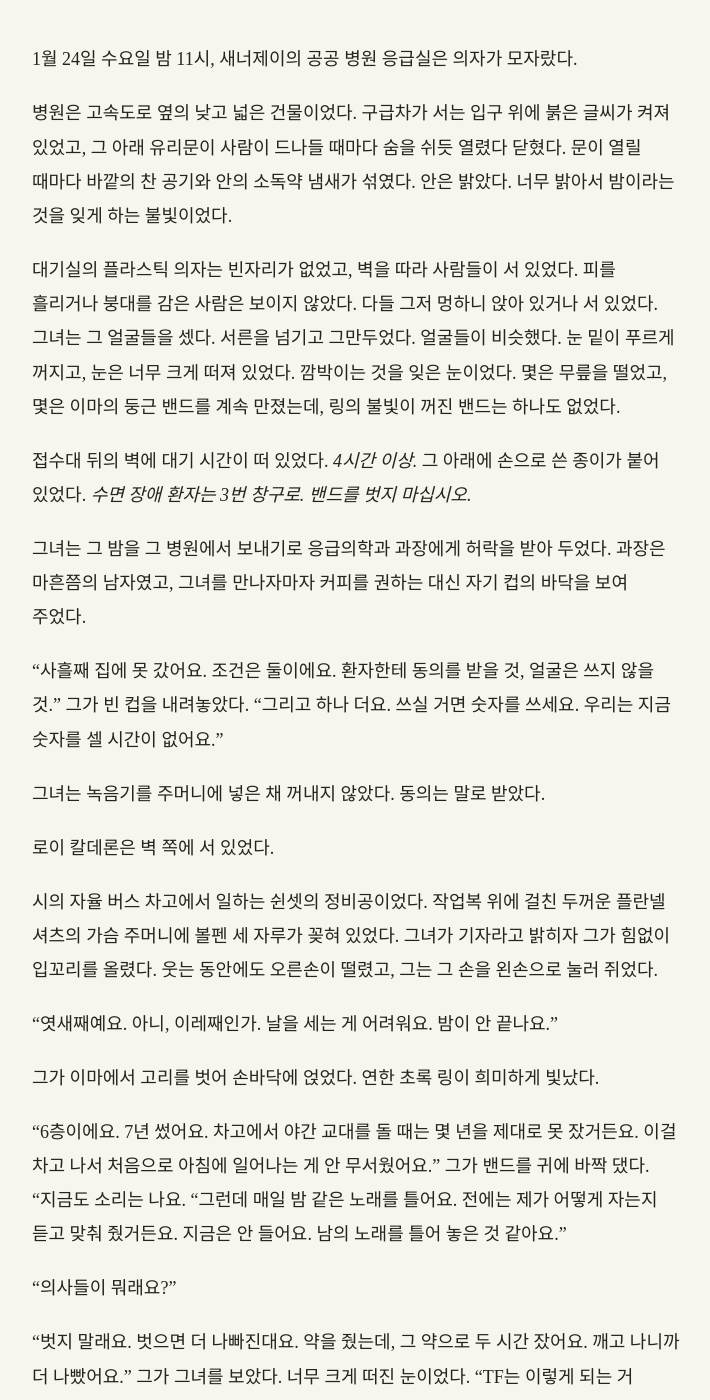
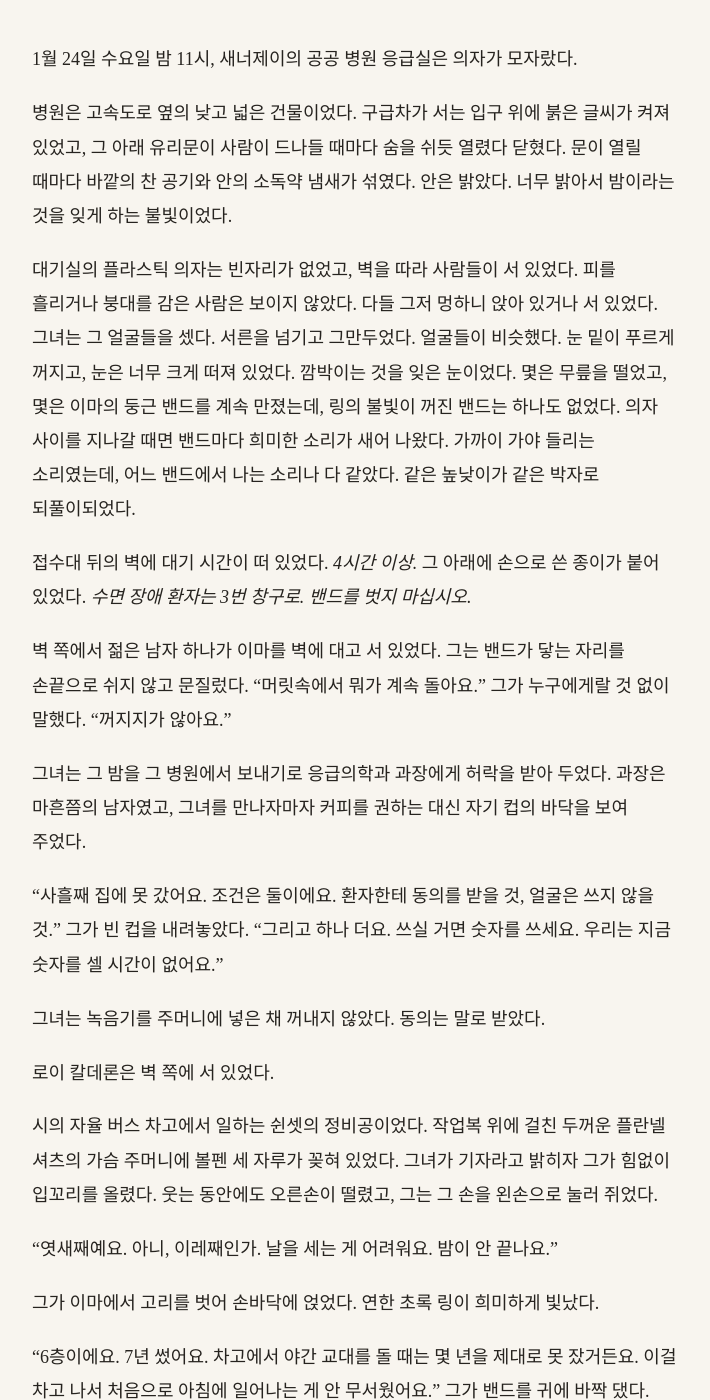
Before and after one commit to kangkkang/writer_s1_public, a Jekyll site: the page built from vol2/045.md, in a window 1280 px wide and 1400 px high, scrolled down 4940 px. Shown: the whole window, without its empty margins (284-994 px from the left). Built offline with Jekyll 4.4.1, drawn with Linux system fonts in a browser that asks for light colours; our own code applies the rules of GitHub Pages for plain Markdown files; some of the changed text lies outside the part shown.

Commit message:
Update from https://github.com/kangkkang/writer_s1/commit/b7e64c786f5910e40a9157c998e821b74a710841

```diff
--- a/vol2/045.md
+++ b/vol2/045.md
@@ -100,9 +100,11 @@
 
 병원은 고속도로 옆의 낮고 넓은 건물이었다. 구급차가 서는 입구 위에 붉은 글씨가 켜져 있었고, 그 아래 유리문이 사람이 드나들 때마다 숨을 쉬듯 열렸다 닫혔다. 문이 열릴 때마다 바깥의 찬 공기와 안의 소독약 냄새가 섞였다. 안은 밝았다. 너무 밝아서 밤이라는 것을 잊게 하는 불빛이었다.
 
-대기실의 플라스틱 의자는 빈자리가 없었고, 벽을 따라 사람들이 서 있었다. 피를 흘리거나 붕대를 감은 사람은 보이지 않았다. 다들 그저 멍하니 앉아 있거나 서 있었다. 그녀는 그 얼굴들을 셌다. 서른을 넘기고 그만두었다. 얼굴들이 비슷했다. 눈 밑이 푸르게 꺼지고, 눈은 너무 크게 떠져 있었다. 깜박이는 것을 잊은 눈이었다. 몇은 무릎을 떨었고, 몇은 이마의 둥근 밴드를 계속 만졌는데, 링의 불빛이 꺼진 밴드는 하나도 없었다.
+대기실의 플라스틱 의자는 빈자리가 없었고, 벽을 따라 사람들이 서 있었다. 피를 흘리거나 붕대를 감은 사람은 보이지 않았다. 다들 그저 멍하니 앉아 있거나 서 있었다. 그녀는 그 얼굴들을 셌다. 서른을 넘기고 그만두었다. 얼굴들이 비슷했다. 눈 밑이 푸르게 꺼지고, 눈은 너무 크게 떠져 있었다. 깜박이는 것을 잊은 눈이었다. 몇은 무릎을 떨었고, 몇은 이마의 둥근 밴드를 계속 만졌는데, 링의 불빛이 꺼진 밴드는 하나도 없었다. 의자 사이를 지나갈 때면 밴드마다 희미한 소리가 새어 나왔다. 가까이 가야 들리는 소리였는데, 어느 밴드에서 나는 소리나 다 같았다. 같은 높낮이가 같은 박자로 되풀이되었다.
 
 접수대 뒤의 벽에 대기 시간이 떠 있었다. *4시간 이상.* 그 아래에 손으로 쓴 종이가 붙어 있었다. *수면 장애 환자는 3번 창구로. 밴드를 벗지 마십시오.*
+
+벽 쪽에서 젊은 남자 하나가 이마를 벽에 대고 서 있었다. 그는 밴드가 닿는 자리를 손끝으로 쉬지 않고 문질렀다. "머릿속에서 뭐가 계속 돌아요." 그가 누구에게랄 것 없이 말했다. "꺼지지가 않아요."
 
 그녀는 그 밤을 그 병원에서 보내기로 응급의학과 과장에게 허락을 받아 두었다. 과장은 마흔쯤의 남자였고, 그녀를 만나자마자 커피를 권하는 대신 자기 컵의 바닥을 보여 주었다.
 
@@ -118,7 +120,7 @@
 
 그가 이마에서 고리를 벗어 손바닥에 얹었다. 연한 초록 링이 희미하게 빛났다.
 
-"6층이에요. 7년 썼어요. 차고에서 야간 교대를 돌 때는 몇 년을 제대로 못 잤거든요. 이걸 차고 나서 처음으로 아침에 일어나는 게 안 무서웠어요." 그가 밴드를 귀에 바짝 댔다. "지금도 소리는 나요. "그런데 매일 밤 같은 노래를 틀어요. 전에는 제가 어떻게 자는지 듣고 맞춰 줬거든요. 지금은 안 들어요. 남의 노래를 틀어 놓은 것 같아요."
+"6층이에요. 7년 썼어요. 차고에서 야간 교대를 돌 때는 몇 년을 제대로 못 잤거든요. 이걸 차고 나서 처음으로 아침에 일어나는 게 안 무서웠어요." 그가 밴드를 귀에 바짝 댔다. "지금도 소리는 나요. 그런데 매일 밤 같은 노래를 틀어요. 전에는 제가 어떻게 자는지 듣고 맞춰 줬거든요. 지금은 안 들어요. 남의 노래를 틀어 놓은 것 같아요. 제 머리가 그 박자를 못 따라가요."
 
 "의사들이 뭐래요?"
 
@@ -133,6 +135,8 @@
 새벽 4시가 넘어 대기실의 의자 몇 개가 비었다. 비운 사람들 가운데 몇은 입원했고, 몇은 약을 받아 집으로 갔다. 한 사람은 화장실 앞에서 쓰러졌다. 간호사 둘이 그를 들것에 옮겼다. 심장이 불규칙하다고, 지나가는 간호사가 말했다. 그녀는 그 사람의 얼굴을 보지 않았다. 동의를 받지 않은 얼굴이었다.
 
 그녀는 해가 뜰 무렵 병원을 나왔다. 주차장의 하늘이 회색이었다. 그녀는 차 안에서 수첩을 펴고 적었다. *응급실 대기 31명 이상. 대부분 밴드 사용자. 시행 16일째.* 그 아래에 로이의 말을 적었다. *남의 노래를 틀어 놓은 것 같아요.*
+
+쓰다가 그녀는 연필을 멈췄다. 2년 전 겨울 파리에서, 나디아가 이마의 고리를 톡 건드리며 한 말이 있었다. 내 머리가 그 박자를 잘 따라간대요. 그날 수첩에 적고 밑줄을 그은 줄을 그녀는 아직 외우고 있었다. *박자를 잘 따라감.* 그녀는 오늘의 줄 밑에 적었다. *박자를 못 따라감.* 두 줄 사이에는 아무것도 잇지 않았다.
 
 ---
 
@@ -214,6 +218,8 @@
 
 이튿날부터 헤들룬드의 말대로 되었다. 세 나라 정부가 외부 검증자의 중립성을 문제 삼는 서한을 TF에 보냈다. 그 가운데 한 곳이 네덜란드였다. 서한에는 그녀의 이름 없이 직책만 있었다. 그녀는 서한의 사본을 끝까지 읽고, 접어서 가방 안주머니에 넣었다.
 
+그날 점심때 옆 탁자의 젊은 분석가들은 보울을 들고 휴게 구역의 반대쪽 끝으로 갔다. 누가 그러자고 한 것 같지는 않았다. 그녀에게 말을 거는 사람은 없었다. 오후에 데릭이 커피를 들고 지나가다가 걸음을 멈추고, 기사 잘 읽었다고 말했다. 그러고는 이마의 밴드를 한 번 문지르고 자기 자리로 갔다.
+
 규제는 3주를 더 갔다. 시행 지역의 의회들이 하나씩 물러섰다. 덴마크가 먼저였고, 벨기에가 뒤를 따랐다. 캘리포니아는 주지사가 직접 나와 '단계적 정상화'를 발표했다. 네덜란드는 마지막까지 버텼다. 3월 5일 월요일, 첫 앵커가 생긴 지 꼭 1년 되는 날, 네덜란드 의회가 조치를 거두었다. 그 의원은 표결에서 기권했다.
 
 밴드들이 다시 밤마다 프로메테우스와 맞춰 자극을 조율하기 시작했다. 카르바할의 말대로, 되돌리는 데에도 시간이 걸렸다. 반동은 몇 주에 걸쳐 잦아들었다.
@@ -228,9 +234,9 @@
 
 그녀는 휴게 구역의 벽으로 그것을 보았다. 1년 전 3월의 대변인과는 다른 사람이 웃지 않고 시행 지역의 유족에게 애도를 표한 뒤 말을 이었다.
 
-"저희는 처음부터 경고했습니다. 밴드는 갑자기 끄면 안 됩니다. 저희 사용자들을 지키는 것이 언제나 저희의 첫째 일이었습니다."
+"저희는 처음부터 경고했습니다. 밴드는 전등 스위치처럼 껐다 켤 수 있는 물건이 아닙니다. 저희 사용자들을 지키는 것이 언제나 저희의 첫째 일이었습니다."
 
-그 회사는 정말로 경고했었다. 의사들보다 먼저, 3월의 그 사흘 뒤에 휴식 모드를 권하며 갑자기 끄지 말라고 했었다. 그 회사는 지금도 시행 지역의 사용자 기록을 내놓지 않고 있었다. 속보가 그 성명을 한 줄로 띄웠고, 그 아래로 여론 조사의 숫자가 흘렀다. 헤일로를 신뢰한다는 사람이 한 달 사이에 오히려 늘어 있었다.
+그 회사는 정말로 경고했었다. 의사들보다 먼저, 3월의 그 사흘 뒤에 휴식 모드를 권하며 갑자기 끄지 말라고 했었다. 그 회사는 지금도 시행 지역의 사용자 기록을 내놓지 않고 있었다. 규제를 막지도 않았다. 의회에 반대 서한을 보내지도, 법원에 가지도 않았다. 규정 펌웨어는 1월 8일 자정에 한 대도 빠짐없이 내려갔고, 그날 밤의 알림 맨 끝에도 갑자기 착용을 중단하지 말라는 문장이 있었다. 그녀는 그것이 무엇을 뜻하는지 알 수 없었다. 아는 것은, 그 회사가 처음부터 끝까지 틀린 말을 한마디도 하지 않았다는 것뿐이었다. 속보가 그 성명을 한 줄로 띄웠고, 그 아래로 여론 조사의 숫자가 흘렀다. 헤일로를 신뢰한다는 사람이 한 달 사이에 오히려 늘어 있었다.
 
 그녀는 탁자 위의 수첩을 폈다. 차고 바닥에서 일어나지 않은 정비공, 로이 칼데론의 이름이 적힌 장이었다. 연필심을 꾹 눌러, 그 이름 바로 밑에 성명의 마지막 문장을 옮겨 적었다.
 
```
